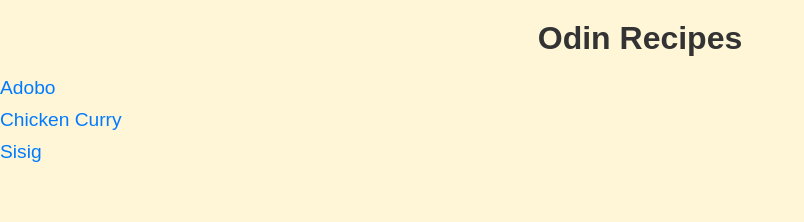
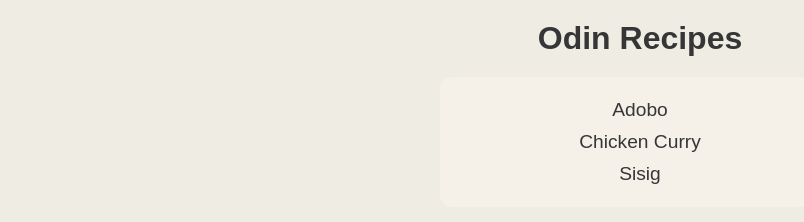
Before and after one commit to OptiShen/odin-recipes, a plain HTML site: page index.html in a window 1280 px wide. Shown: the whole page, without its empty margins (0-804 px from the left). Drawn offline with Linux system fonts and the light colour scheme.

Commit message:
Add design

```diff
--- a/styles.css
+++ b/styles.css
@@ -6,22 +6,31 @@
 }
 
 body {
-    background-color: #fff5d7;
+    background-color: #EFECE3;
     font-family: Arial, Helvetica, sans-serif;
 }
 
 h1 {
     text-align: center;
     margin: 20px 0;
-    color: #333;
+    color: #363636;
 }
 
 a {
     text-decoration: none;
-    color: #007BFF;
+    color: #363636;
 }
 
 li {
     margin: 10px 0;
     font-size: 1.2em;
 }
+
+.recipes {
+    max-width: 400px;
+    margin: 0 auto;
+    text-align: center;
+    padding: 12px 0;
+    background-color: #F5F1E9;
+    border-radius: 12px;
+}
```
